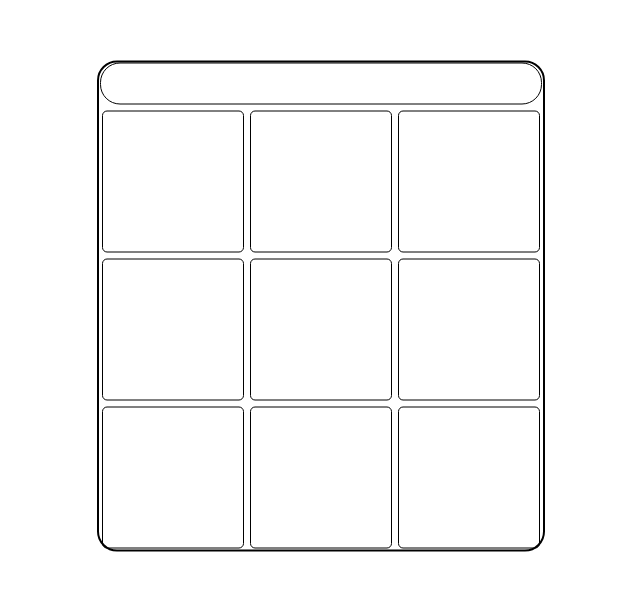
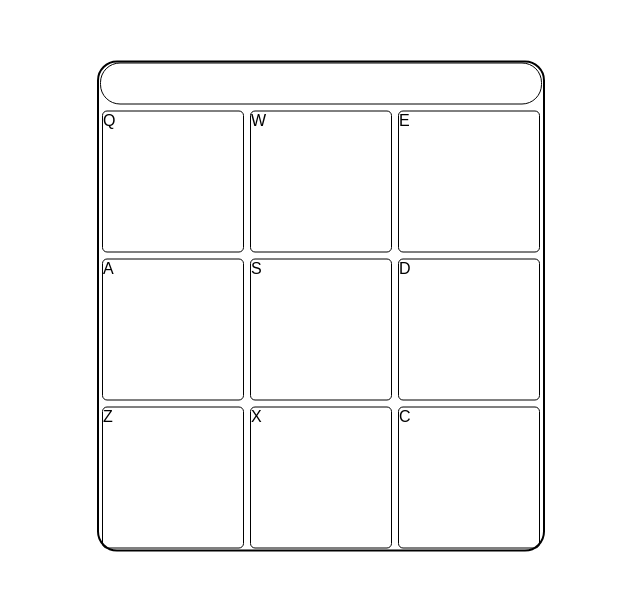
Before and after one commit to greg-han/DrumMachine, a React (Create React App) app: page / in a window 1280 px wide. Shown: the part 124-714 px from the top of the page, without its empty margins (319-959 px from the left). Built offline with nearby package versions, Linux system fonts and the light colour scheme.

Commit message:
Works! Need to add keydown and toggle and it has full basic functionality

```diff
--- a/src/components/DrumMachine.js
+++ b/src/components/DrumMachine.js
@@ -70,24 +70,24 @@ class DrumMachine extends Component {
     render(){
       let drumpads;
       (this.props.toggle) ?
-        drumpads = pads.map((drum,i,padsarr) => {
+        drumpads = pads.map((drum,i,drumpads) => {
           return(
             <Pad
-              clipId={padsarr[i].id}
-              clip={padsarr[i].keyTrigger}
-              keyTrigger={padsarr[i].keyTrigger}
-              keyCode={padsarr[i].keyCode}
+              clipId={drumpads[i].id}
+              clip={drumpads[i].url}
+              keyTrigger={drumpads[i].keyTrigger}
+              keyCode={drumpads[i].keyCode}
               power={this.props.power}
             />
          )
         }) :
-         drumpads = pads.map((drum,i,padsarr) => {
+         drumpads = pads.map((drum,i,drumpads) => {
          return(
           <Pad
-            clipId={padsarr[i].id}
+            clipId={drumpads[i].id}
             clip='#'
-            keyTrigger={padsarr[i].keyTrigger}
-            keyCode={padsarr[i].keyCode}
+            keyTrigger={drumpads[i].keyTrigger}
+            keyCode={drumpads[i].keyCode}
             power={this.props.power}
           />
         )
--- a/src/components/Pad.js
+++ b/src/components/Pad.js
@@ -19,13 +19,15 @@ class Pad extends Component {
   this.soundOff = this.soundOff.bind(this);
   }
   soundOff(event){
+   console.log("I'm clicked");
    const sound = document.getElementById(this.props.keyTrigger);
-   sound.currentTime = 0;
    sound.play();
   }
   render() {
     return (
-      <div class="drum-pad" style={padStyle}>
+      <div id={this.props.clipId} className="drum-pad" style={padStyle} onClick={this.soundOff}>
+        <audio className='clip' id={this.props.keyTrigger} src={this.props.clip}></audio>
+      {this.props.keyTrigger}
       </div>
    )
   }
```
